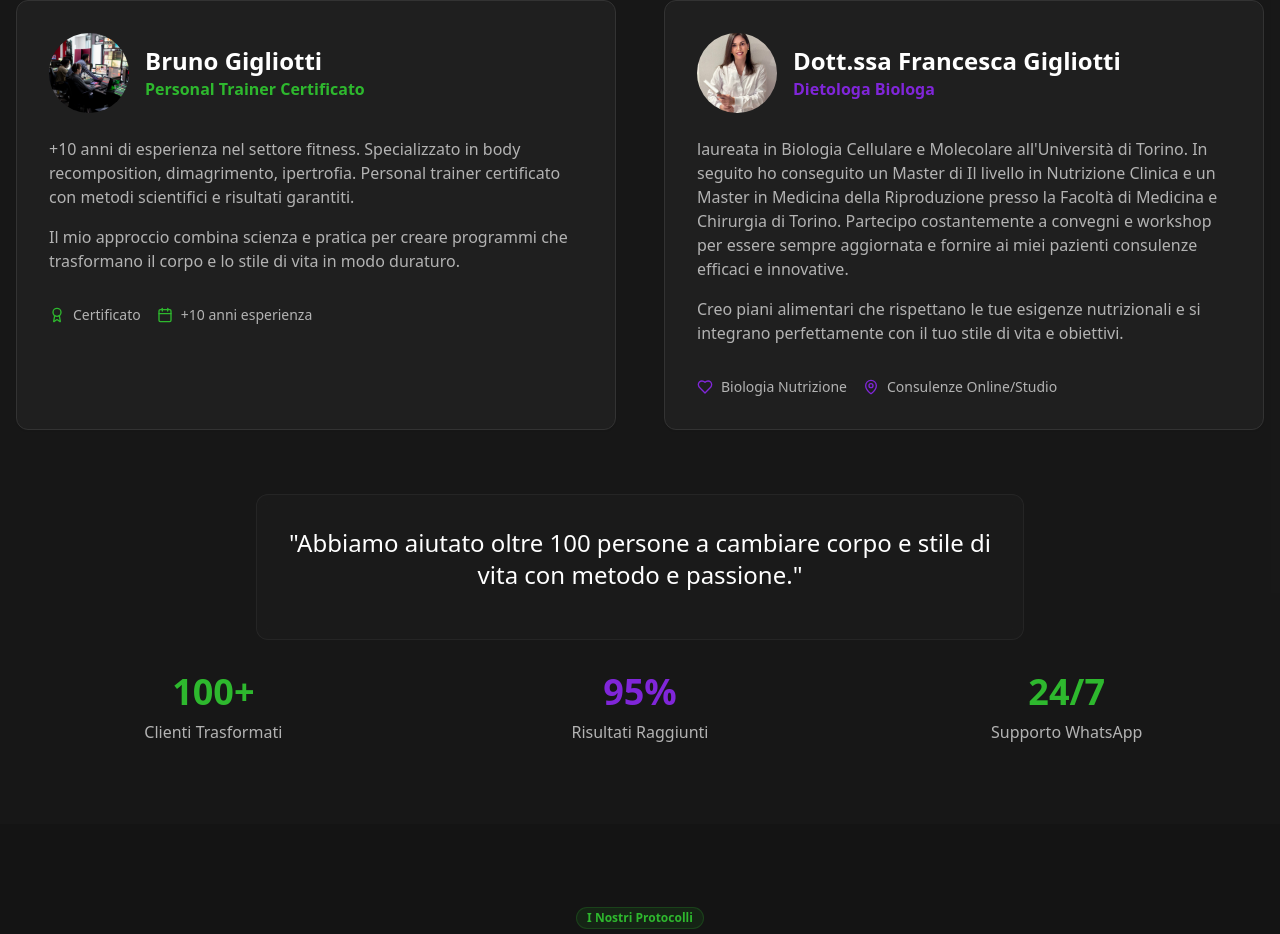
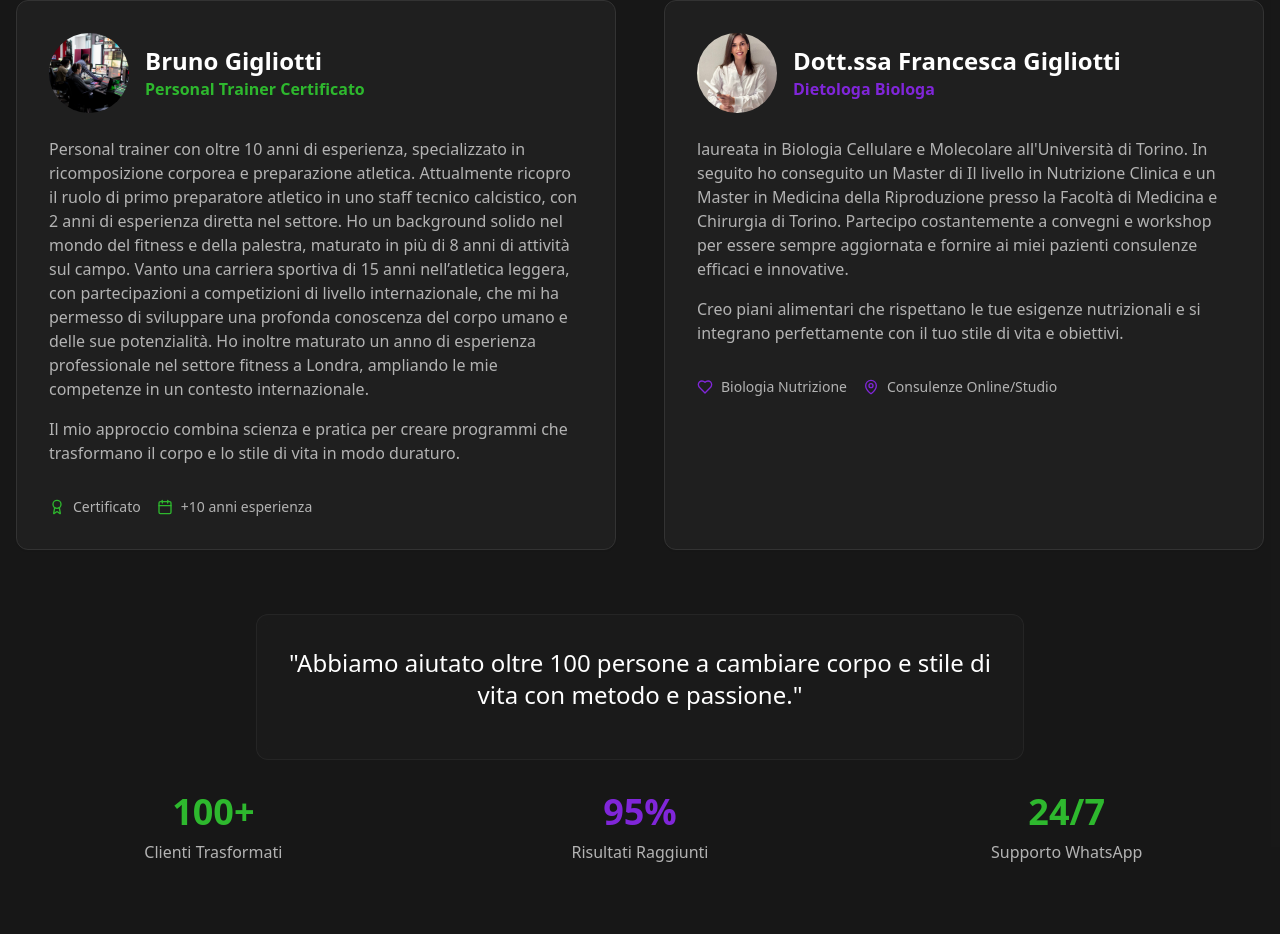
Before and after one commit to soldado88/fit-hub-digital-universe, a React (Vite) app: page / in a window 1280 px wide. Shown: the part 1186-2120 px from the top of the page. Built offline with nearby package versions, Linux system fonts and the light colour scheme.

Commit message:
Visual edit in Lovable
Edited UI in Lovable

```diff
--- a/src/components/BioSection.tsx
+++ b/src/components/BioSection.tsx
@@ -31,11 +31,9 @@ export function BioSection() {
               </div>
 
               <div className="space-y-4 text-muted-foreground">
-                <p>
-                  +10 anni di esperienza nel settore fitness. Specializzato in body recomposition,
-                  dimagrimento, ipertrofia. Personal trainer certificato con metodi scientifici
-                  e risultati garantiti.
-                </p>
+                <p>Personal trainer con oltre 10 anni di esperienza, specializzato in ricomposizione corporea e preparazione atletica. Attualmente ricopro il ruolo di primo preparatore atletico in uno staff tecnico calcistico, con 2 anni di esperienza diretta nel settore. Ho un background solido nel mondo del fitness e della palestra, maturato in più di 8 anni di attività sul campo.
+
+Vanto una carriera sportiva di 15 anni nell’atletica leggera, con partecipazioni a competizioni di livello internazionale, che mi ha permesso di sviluppare una profonda conoscenza del corpo umano e delle sue potenzialità. Ho inoltre maturato un anno di esperienza professionale nel settore fitness a Londra, ampliando le mie competenze in un contesto internazionale.</p>
                 <p>
                   Il mio approccio combina scienza e pratica per creare programmi che
                   trasformano il corpo e lo stile di vita in modo duraturo.
```
